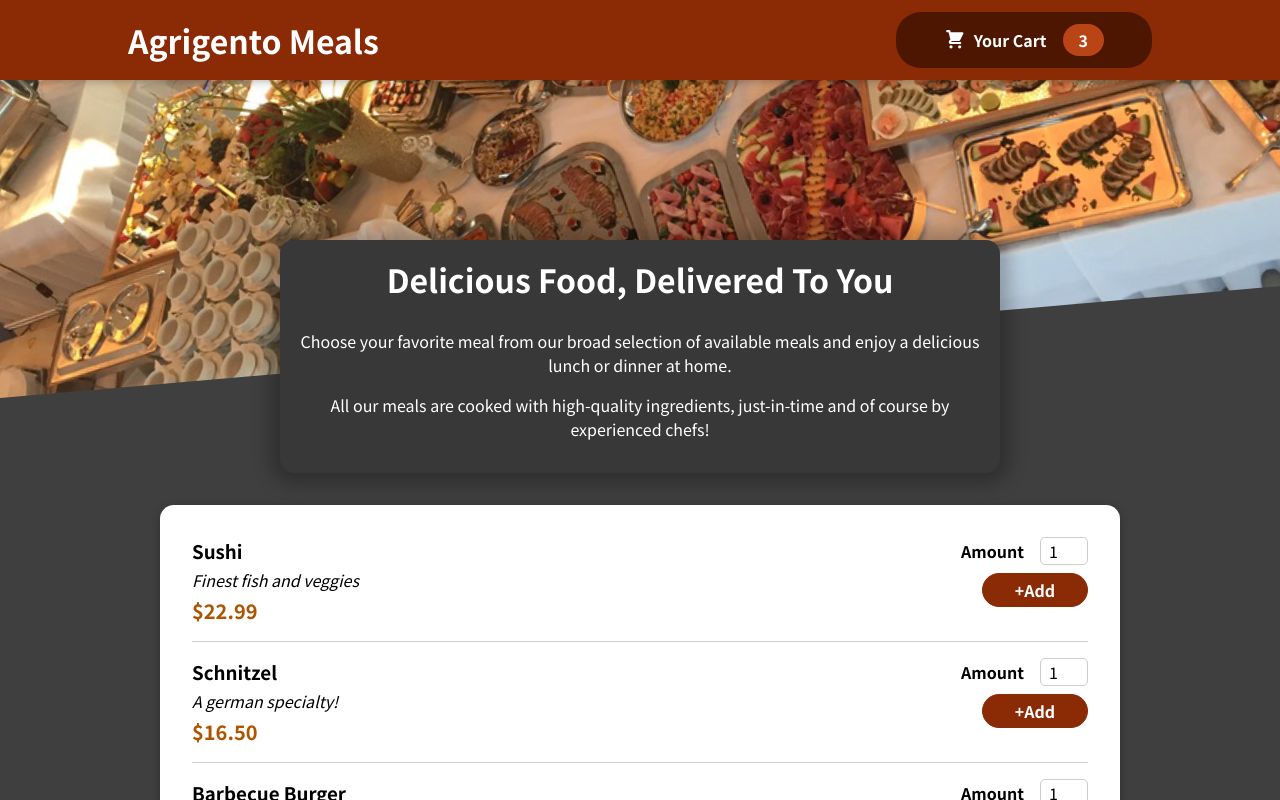
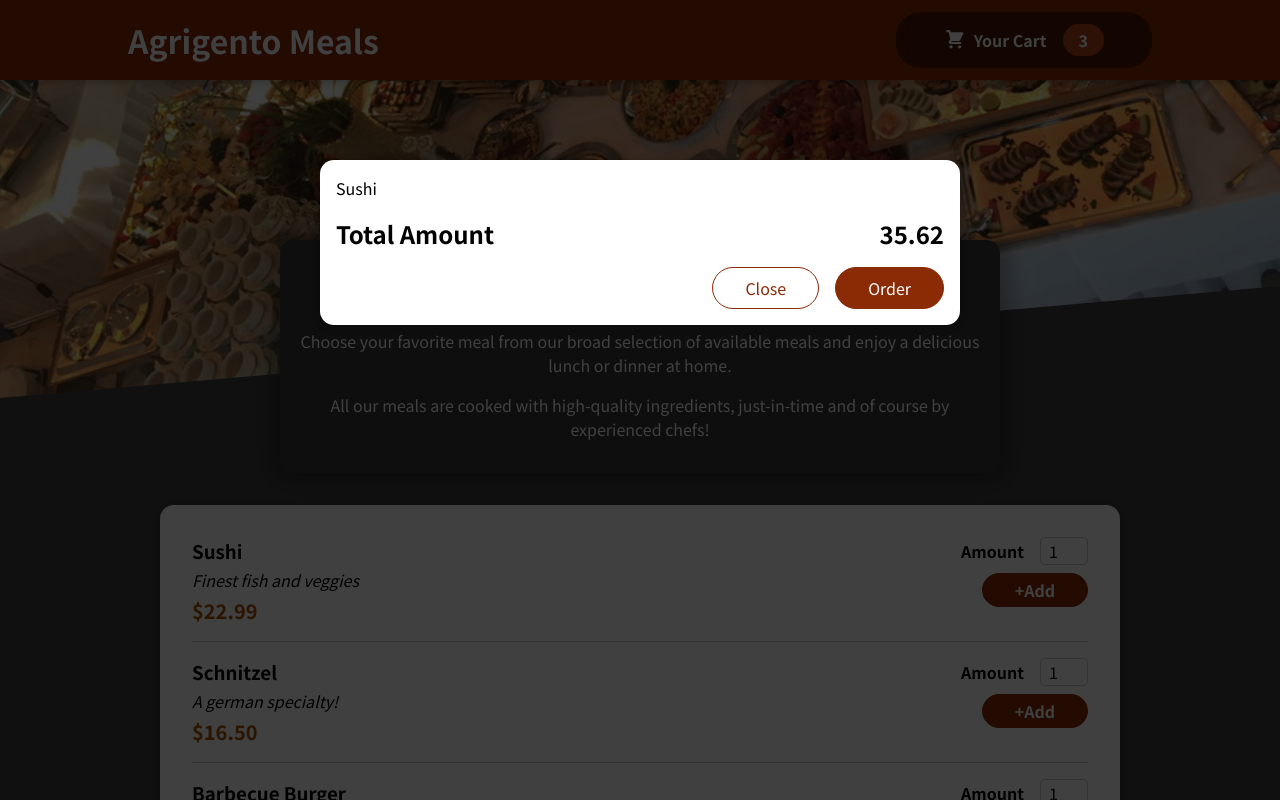
Before and after one commit to Vodjanoj/A-Food-Order-App, a React (Create React App) app: page / in a window 1280 px wide. Shown: the top 800 px of the page. Built offline with nearby package versions, Linux system fonts and the light colour scheme.

Commit message:
Adding a Modal via a React Portal

```diff
--- a/public/index.html
+++ b/public/index.html
@@ -28,6 +28,7 @@
   </head>
   <body>
     <noscript>You need to enable JavaScript to run this app.</noscript>
+    <div id="overlays"></div>
     <div id="root"></div>
     <!--
       This HTML file is a template.
--- a/src/App.js
+++ b/src/App.js
@@ -1,10 +1,12 @@
 import { Fragment } from "react";
 import Header from "./components/Layout/Header";
 import Meals from "./components/Meals/Meals";
+import Cart from "./components/Cart/Cart";
 
 function App() {
   return (
     <Fragment>
+      <Cart />
       <Header />
       <main>
         <Meals />
--- a/src/components/Cart/Cart.js
+++ b/src/components/Cart/Cart.js
@@ -1,4 +1,5 @@
-import classes from "/Cart.module.css";
+import Modal from "../UI/Modal";
+import classes from "./Cart.module.css";
 
 const Cart = (props) => {
   const cartItems = (
@@ -9,17 +10,17 @@
     </ul>
   );
   return (
-    <div>
+    <Modal>
       {cartItems}
       <div className={classes.total}>
         <span>Total Amount</span>
         <span>35.62</span>
       </div>
       <div className={classes.actions}>
-        <button className={classes['button--alt']}>Close</button>
+        <button className={classes["button--alt"]}>Close</button>
         <button className={classes.button}>Order</button>
       </div>
-    </div>
+    </Modal>
   );
 };
 
--- /dev/null
+++ b/src/components/UI/Modal.js
@@ -0,0 +1,31 @@
+import ReactDOM from "react-dom";
+import { Fragment } from "react";
+import classes from "./Modal.module.css";
+
+const Backdrop = (props) => {
+  return <div className={classes.backdrop} />;
+};
+
+const ModalOverlay = (props) => {
+  return (
+    <div className={classes.modal}>
+      <div className={classes.content}>{props.children}</div>
+    </div>
+  );
+};
+
+const portalElement = document.getElementById("overlays");
+
+const Modal = (props) => {
+  return (
+    <Fragment>
+      {ReactDOM.createPortal(<Backdrop />, portalElement)}
+      {ReactDOM.createPortal(
+        <ModalOverlay>{props.children}</ModalOverlay>,
+        portalElement
+      )}
+    </Fragment>
+  );
+};
+
+export default Modal;
--- /dev/null
+++ b/src/components/UI/Modal.module.css
@@ -0,0 +1,40 @@
+.backdrop {
+  position: fixed;
+  top: 0;
+  left: 0;
+  width: 100%;
+  height: 100vh;
+  z-index: 20;
+  background-color: rgba(0, 0, 0, 0.75);
+}
+
+.modal {
+  position: fixed;
+  top: 20vh;
+  left: 5%;
+  width: 90%;
+  background-color: white;
+  padding: 1rem;
+  border-radius: 14px;
+  box-shadow: 0 2px 8px rgba(0, 0, 0, 0.25);
+  z-index: 30;
+  animation: slide-down 300ms ease-out forwards;
+}
+
+@media (min-width: 768px) {
+  .modal {
+    width: 40rem;
+    left: calc(50% - 20rem);
+  }
+}
+
+@keyframes slide-down {
+  from {
+    opacity: 0;
+    transform: translateY(-3rem);
+  }
+  to {
+    opacity: 1;
+    transform: translateY(0);
+  }
+}
```
